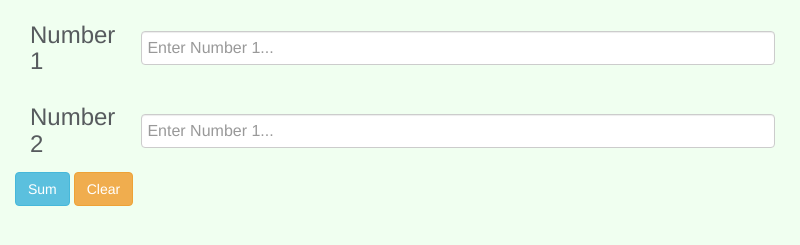
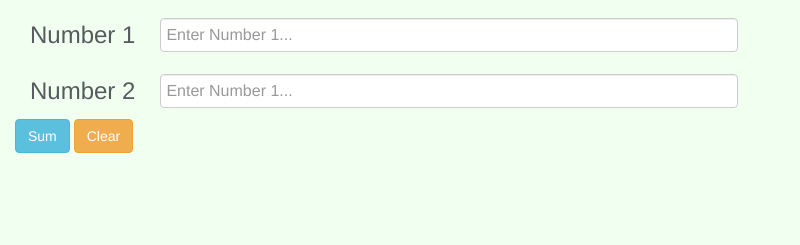
Before and after one commit to vishipayyallore/learning_electron_in_2020, an Electron app: page second-electron-app/index.html in a window 800 px wide. Shown: the part 63-308 px from the top of the page. Drawn offline with nearby package versions, Linux system fonts and the light colour scheme.

Commit message:
Few Changes

```diff
--- a/second-electron-app/index.html
+++ b/second-electron-app/index.html
@@ -23,14 +23,14 @@
         <div class="row">
             <div class="col-xs-12 col-sm-12 col-md-12 col-lg-12 flex-div">
                 <h3 class="hash-heading element">Number 1</h3>
-                <input type="text" id="number1" class="form-control text-input element" placeholder="Enter Number 1...">
+                <input type="text" id="number1" class="form-control text-input element text-box" placeholder="Enter Number 1...">
             </div>
         </div>
 
         <div class="row">
-            <div class="col-xs-12 col-sm-12 col-md-12 col-lg-12  flex-div">
+            <div class="col-xs-12 col-sm-12 col-md-12 col-lg-12 flex-div">
                 <h3 class="hash-heading element">Number 2</h3>
-                <input type="text" id="number2" class="form-control text-input element" placeholder="Enter Number 1...">
+                <input type="text" id="number2" class="form-control text-input element  text-box" placeholder="Enter Number 1...">
             </div>
         </div>
 
--- a/second-electron-app/styles.css
+++ b/second-electron-app/styles.css
@@ -7,6 +7,10 @@
 .element {
   margin: 10px;
   padding: 5px;
+}
+
+.text-box {
+  width: 75%;
 }
 
 h1 {
```
